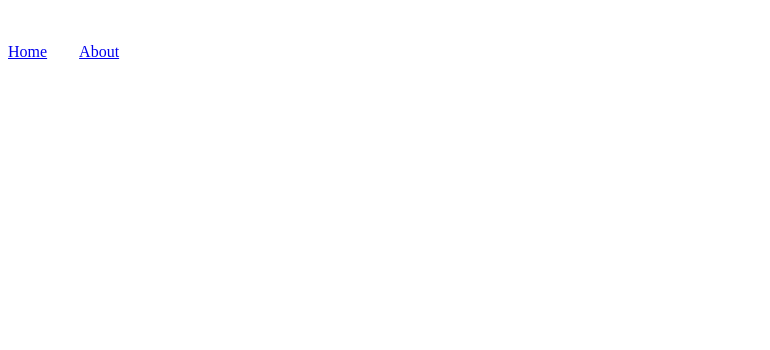
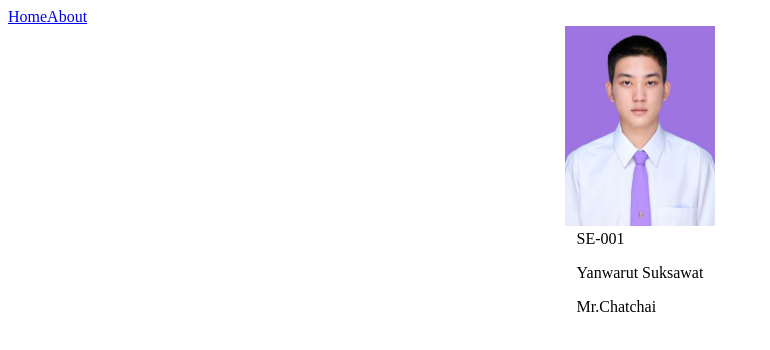
Before and after one commit to SE331-2023-project1/project01-sodium_helium_einstenium, a Vue app: page /student/1 in a window 1280 px wide. Before the commit this address had no page. Shown: the top 350 px of the page, without its empty margins (0-770 px from the left). Built offline with nearby package versions, Linux system fonts and the light colour scheme; data requests are answered from the project's data file.

Commit message:
Create StudentDetailView
After the admin clicks the name, the website will lead to the student details page.

```diff
--- a/src/App.vue
+++ b/src/App.vue
@@ -1,6 +1,5 @@
 <script setup lang="ts">
 import { RouterLink, RouterView } from 'vue-router'
-import HelloWorld from './components/HelloWorld.vue'
 </script>
 
 <template>
@@ -15,65 +14,5 @@ import HelloWorld from './components/HelloWorld.vue'
 </template>
 
 <style scoped>
-header {
-  line-height: 1.5;
-  max-height: 100vh;
-}
 
-.logo {
-  display: block;
-  margin: 0 auto 2rem;
-}
-
-nav {
-  width: 100%;
-  font-size: 12px;
-  text-align: center;
-  margin-top: 2rem;
-}
-
-nav a.router-link-exact-active {
-  color: var(--color-text);
-}
-
-nav a.router-link-exact-active:hover {
-  background-color: transparent;
-}
-
-nav a {
-  display: inline-block;
-  padding: 0 1rem;
-  border-left: 1px solid var(--color-border);
-}
-
-nav a:first-of-type {
-  border: 0;
-}
-
-@media (min-width: 1024px) {
-  header {
-    display: flex;
-    place-items: center;
-    padding-right: calc(var(--section-gap) / 2);
-  }
-
-  .logo {
-    margin: 0 2rem 0 0;
-  }
-
-  header .wrapper {
-    display: flex;
-    place-items: flex-start;
-    flex-wrap: wrap;
-  }
-
-  nav {
-    text-align: left;
-    margin-left: -1rem;
-    font-size: 1rem;
-
-    padding: 1rem 0;
-    margin-top: 1rem;
-  }
-}
 </style>
--- a/src/components/StudentCard.vue
+++ b/src/components/StudentCard.vue
@@ -13,8 +13,10 @@ const props = defineProps({
   <div class="student-card">
 
     <span> Student ID: {{ student.studentID }}</span>
-    <p> Name: {{ student.name }}</p>
-    <p> Surname: {{ student.surname }}</p>
+    <RouterLink class="student-link" :to="{ name: 'student-detail', params: {id: student?.id}}">
+    <p> Name: {{ student.name }}  {{ student.surname }}</p>
+    </RouterLink>
+
   </div>
 </template>
 
--- a/src/router/index.ts
+++ b/src/router/index.ts
@@ -1,6 +1,7 @@
 import { createRouter, createWebHistory } from 'vue-router'
 import HomeView from '../views/HomeView.vue'
-
+import AboutView from '../views/AboutView.vue'
+import StudentDetailView from '@/views/StudentDetailView.vue'
 const router = createRouter({
   history: createWebHistory(import.meta.env.BASE_URL),
   routes: [
@@ -12,10 +13,13 @@ const router = createRouter({
     {
       path: '/about',
       name: 'about',
-      // route level code-splitting
-      // this generates a separate chunk (About.[hash].js) for this route
-      // which is lazy-loaded when the route is visited.
-      component: () => import('../views/AboutView.vue')
+      component: AboutView
+    },
+    {
+      path: '/student/:id',
+      name:  'student-detail',
+      component: StudentDetailView,
+      props: true
     }
   ]
 })
--- a/src/services/InformationService.ts
+++ b/src/services/InformationService.ts
@@ -13,5 +13,8 @@ const apiClient: AxiosInstance = axios.create({
 export default {
     getStudent(): Promise<AxiosResponse<Information[]>> {
         return apiClient.get<Information[]>('/students')
+    },
+    getStudentById(id: number): Promise<AxiosResponse<Information>> {
+        return apiClient.get<Information>('students/' + id.toString())
     }
 }
--- /dev/null
+++ b/src/views/StudentDetailView.vue
@@ -0,0 +1,43 @@
+<script setup lang="ts">
+import type { Information } from '@/info';
+import InformationService from '@/services/InformationService';
+import { ref } from 'vue';
+
+
+const student = ref<Information | null> (null)
+const props = defineProps({
+    id: String
+})
+InformationService.getStudentById(Number(props.id))
+.then((response) => {
+    student.value = response.data
+})
+.catch((error) => {
+    console.log(error)
+})
+</script>
+<template>
+<div class="student-detail" v-if="student">
+    <div class="image-container">
+        <img class="image" :src="student.image">
+    </div>
+   <div class="student-info">
+    <span> {{ student.studentID }}</span>
+   <p>{{ student.name }}  {{ student.surname }}</p>
+   <p>{{ student.teacher }}</p>
+   </div>
+
+</div>
+</template>
+
+<style scoped>
+.image {
+    max-width: 150px;
+}
+.student-detail {
+   display: flex;
+   flex-direction: column;
+   align-items: center;
+}
+
+</style>
```
